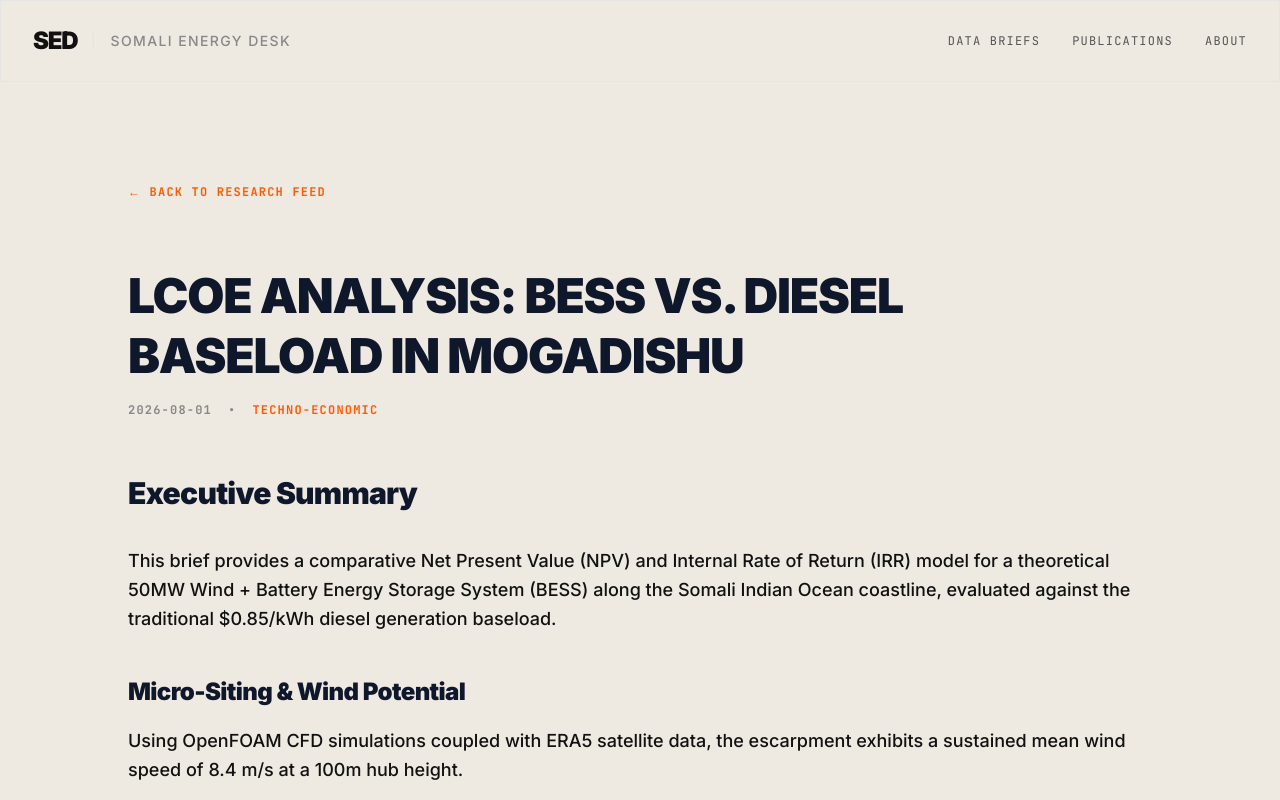
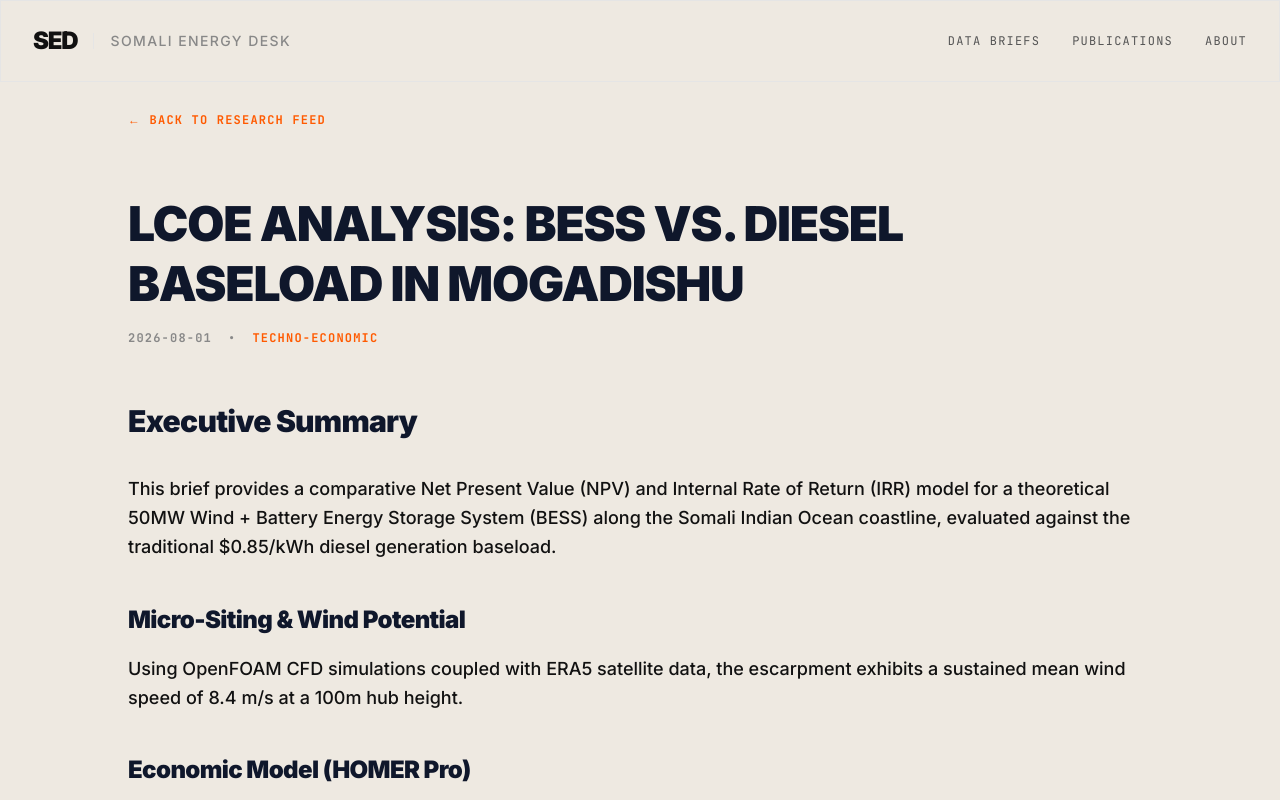
Before and after one commit to engnrhussein/somali-energy-desk, a Next.js app: page /briefs/lcoe-bess-vs-diesel in a window 1280 px wide. Shown: the top 800 px of the page. Built offline with nearby package versions, Linux system fonts and the light colour scheme.

Commit message:
style: reduce gap between nav bar and back button on brief pages

```diff
--- a/src/app/briefs/layout.tsx
+++ b/src/app/briefs/layout.tsx
@@ -3,7 +3,7 @@ import React from "react";
 
 export default function BriefLayout({ children }: { children: React.ReactNode }) {
   return (
-    <div className="min-h-screen bg-crisp py-24 px-8">
+    <div className="min-h-screen bg-crisp py-6 px-8">
       <div className="max-w-5xl mx-auto mb-16">
         <Link href="/#research" className="font-mono text-xs text-safety font-bold tracking-widest uppercase hover:text-safety-dark transition-colors inline-flex items-center gap-2">
           &larr; Back to Research Feed
```
